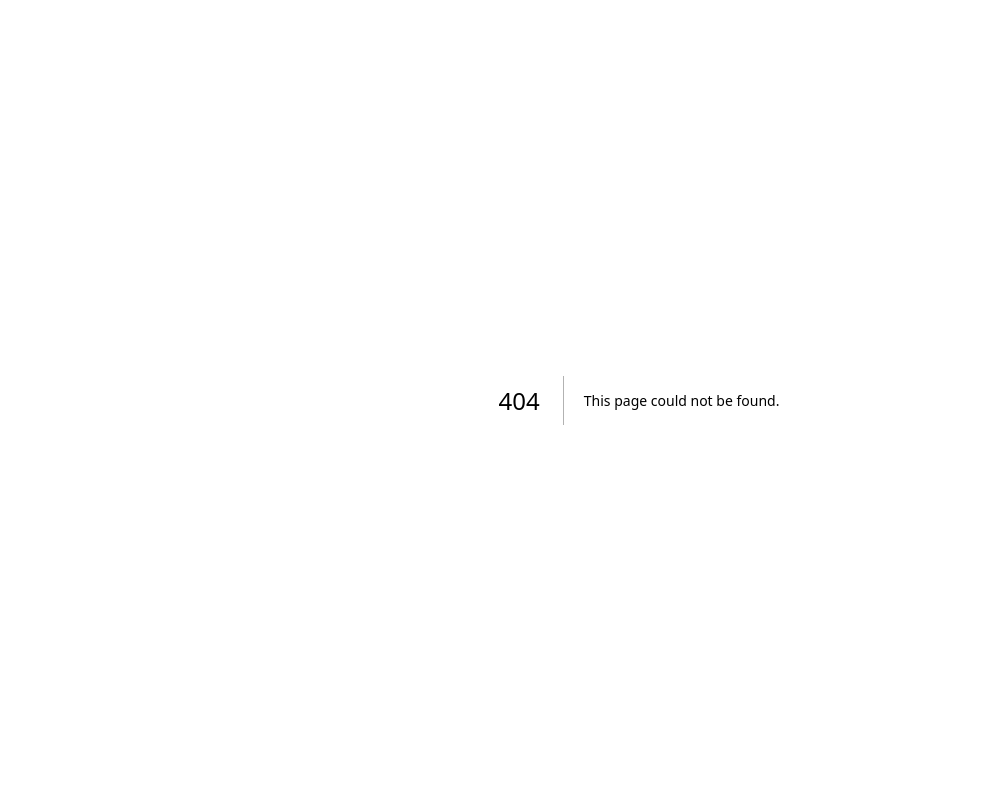
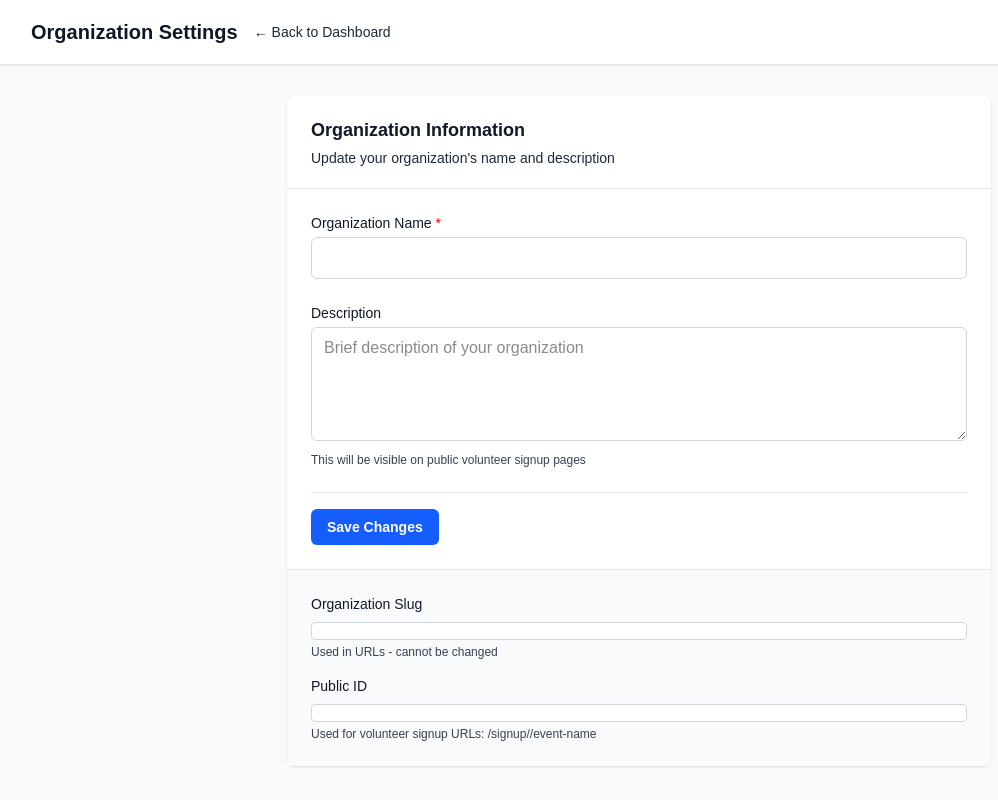
Before and after one commit to mathemusician/church-volunteers, a Next.js app in the folder apps/web/: page /admin/settings in a window 1280 px wide. Before the commit this address had no page. Shown: the whole page, without its empty margins (1-999 px from the left). Built offline with nearby package versions, Linux system fonts and the light colour scheme; no server answers.

Commit message:
Remove auto-extend weekly functionality

```diff
--- a/apps/web/src/app/admin/members/page.tsx
+++ b/apps/web/src/app/admin/members/page.tsx
@@ -127,7 +127,7 @@ export default function MembersPage() {
           <div className="flex h-16 justify-between items-center">
             <div className="flex items-center gap-4">
               <h1 className="text-xl font-bold text-gray-900">Team Members</h1>
-              <Link href="/dashboard" className="text-sm text-gray-600 hover:text-gray-900">
+              <Link href="/dashboard" className="text-sm text-gray-800 hover:text-gray-900">
                 ← Back to Dashboard
               </Link>
             </div>
@@ -174,9 +174,9 @@ export default function MembersPage() {
                       </span>
                     )}
                   </div>
-                  <p className="text-sm text-gray-600">{member.user_email}</p>
+                  <p className="text-sm text-gray-800">{member.user_email}</p>
                   {member.joined_at && (
-                    <p className="text-xs text-gray-500">
+                    <p className="text-xs text-gray-700">
                       Joined {new Date(member.joined_at).toLocaleDateString()}
                     </p>
                   )}
@@ -230,8 +230,8 @@ export default function MembersPage() {
                         {invite.role}
                       </span>
                     </div>
-                    <p className="text-sm text-gray-600">{invite.user_email}</p>
-                    <p className="text-xs text-gray-500">
+                    <p className="text-sm text-gray-800">{invite.user_email}</p>
+                    <p className="text-xs text-gray-700">
                       Invited by {invite.invited_by} on{' '}
                       {new Date(invite.invited_at).toLocaleDateString()}
                     </p>
@@ -257,13 +257,13 @@ export default function MembersPage() {
 
             {inviteUrl ? (
               <div className="space-y-4">
-                <p className="text-sm text-gray-700">
+                <p className="text-sm text-gray-900">
                   <strong>Invitation Created!</strong> Share this sign-in link with the new member:
                 </p>
                 <div className="p-3 bg-blue-50 rounded border border-blue-200 break-all text-sm text-gray-900">
                   {inviteUrl}
                 </div>
-                <p className="text-xs text-gray-600">
+                <p className="text-xs text-gray-800">
                   ✉️ They can click this link to sign in. If they don't have an account, they'll be
                   able to create one using their email. The invitation expires in 7 days.
                 </p>
--- /dev/null
+++ b/apps/web/src/app/admin/settings/page.tsx
@@ -0,0 +1,167 @@
+'use client';
+
+import { useEffect, useState } from 'react';
+import Link from 'next/link';
+
+interface Organization {
+  id: number;
+  name: string;
+  slug: string;
+  description: string | null;
+  public_id: string;
+}
+
+export default function SettingsPage() {
+  const [organization, setOrganization] = useState<Organization | null>(null);
+  const [loading, setLoading] = useState(true);
+  const [saving, setSaving] = useState(false);
+  const [formData, setFormData] = useState({
+    name: '',
+    description: '',
+  });
+
+  useEffect(() => {
+    fetchSettings();
+  }, []);
+
+  const fetchSettings = async () => {
+    try {
+      const response = await fetch('/api/admin/settings');
+      if (response.ok) {
+        const data = await response.json();
+        setOrganization(data);
+        setFormData({
+          name: data.name,
+          description: data.description || '',
+        });
+      }
+    } catch (error) {
+      console.error('Error fetching settings:', error);
+    } finally {
+      setLoading(false);
+    }
+  };
+
+  const handleSubmit = async (e: React.FormEvent) => {
+    e.preventDefault();
+    setSaving(true);
+
+    try {
+      const response = await fetch('/api/admin/settings', {
+        method: 'PATCH',
+        headers: { 'Content-Type': 'application/json' },
+        body: JSON.stringify(formData),
+      });
+
+      if (response.ok) {
+        const data = await response.json();
+        setOrganization(data.organization);
+        alert('Settings updated successfully!');
+      } else {
+        const data = await response.json();
+        alert(data.error || 'Failed to update settings');
+      }
+    } catch (error) {
+      alert('Error updating settings');
+    } finally {
+      setSaving(false);
+    }
+  };
+
+  if (loading) {
+    return <div className="p-8">Loading...</div>;
+  }
+
+  return (
+    <div className="min-h-screen bg-gray-50">
+      {/* Header */}
+      <nav className="bg-white shadow-sm">
+        <div className="mx-auto max-w-7xl px-4 sm:px-6 lg:px-8">
+          <div className="flex h-16 justify-between items-center">
+            <div className="flex items-center gap-4">
+              <h1 className="text-xl font-bold text-gray-900">Organization Settings</h1>
+              <Link href="/dashboard" className="text-sm text-gray-800 hover:text-gray-900">
+                ← Back to Dashboard
+              </Link>
+            </div>
+          </div>
+        </div>
+      </nav>
+
+      <main className="mx-auto max-w-3xl px-4 py-8 sm:px-6 lg:px-8">
+        <div className="bg-white shadow rounded-lg">
+          <div className="px-6 py-5 border-b border-gray-200">
+            <h2 className="text-lg font-semibold text-gray-900">Organization Information</h2>
+            <p className="mt-1 text-sm text-gray-800">
+              Update your organization's name and description
+            </p>
+          </div>
+
+          <form onSubmit={handleSubmit} className="px-6 py-6 space-y-6">
+            <div>
+              <label htmlFor="name" className="block text-sm font-medium text-gray-900 mb-1">
+                Organization Name <span className="text-red-600">*</span>
+              </label>
+              <input
+                type="text"
+                id="name"
+                value={formData.name}
+                onChange={(e) => setFormData({ ...formData, name: e.target.value })}
+                className="w-full px-3 py-2 border border-gray-300 rounded-md focus:outline-none focus:ring-2 focus:ring-blue-500"
+                required
+              />
+            </div>
+
+            <div>
+              <label htmlFor="description" className="block text-sm font-medium text-gray-900 mb-1">
+                Description
+              </label>
+              <textarea
+                id="description"
+                rows={4}
+                value={formData.description}
+                onChange={(e) => setFormData({ ...formData, description: e.target.value })}
+                className="w-full px-3 py-2 border border-gray-300 rounded-md focus:outline-none focus:ring-2 focus:ring-blue-500"
+                placeholder="Brief description of your organization"
+              />
+              <p className="mt-1 text-xs text-gray-700">
+                This will be visible on public volunteer signup pages
+              </p>
+            </div>
+
+            <div className="pt-4 border-t border-gray-200">
+              <button
+                type="submit"
+                disabled={saving}
+                className="rounded-md bg-blue-600 px-4 py-2 text-sm font-semibold text-white hover:bg-blue-500 disabled:opacity-50"
+              >
+                {saving ? 'Saving...' : 'Save Changes'}
+              </button>
+            </div>
+          </form>
+
+          {/* Read-only information */}
+          <div className="px-6 py-6 bg-gray-50 border-t border-gray-200 space-y-4">
+            <div>
+              <h3 className="text-sm font-medium text-gray-900 mb-2">Organization Slug</h3>
+              <code className="block px-3 py-2 bg-white border border-gray-300 rounded text-sm text-gray-900">
+                {organization?.slug}
+              </code>
+              <p className="mt-1 text-xs text-gray-700">Used in URLs - cannot be changed</p>
+            </div>
+
+            <div>
+              <h3 className="text-sm font-medium text-gray-900 mb-2">Public ID</h3>
+              <code className="block px-3 py-2 bg-white border border-gray-300 rounded text-sm text-gray-900">
+                {organization?.public_id}
+              </code>
+              <p className="mt-1 text-xs text-gray-700">
+                Used for volunteer signup URLs: /signup/{organization?.public_id}/event-name
+              </p>
+            </div>
+          </div>
+        </div>
+      </main>
+    </div>
+  );
+}
--- a/apps/web/src/app/admin/volunteer-manager/components/EventFormModal.tsx
+++ b/apps/web/src/app/admin/volunteer-manager/components/EventFormModal.tsx
@@ -18,7 +18,6 @@ export function EventFormModal({ isOpen, editingEvent, onClose, onSubmit }: Even
     end_date: '',
     is_active: true,
     is_template: false,
-    auto_extend: false,
   });
 
   useEffect(() => {
@@ -32,7 +31,6 @@ export function EventFormModal({ isOpen, editingEvent, onClose, onSubmit }: Even
         end_date: editingEvent.end_date || '',
         is_active: editingEvent.is_active,
         is_template: editingEvent.is_template,
-        auto_extend: editingEvent.auto_extend || false,
       });
     } else {
       setForm({
@@ -44,7 +42,6 @@ export function EventFormModal({ isOpen, editingEvent, onClose, onSubmit }: Even
         end_date: '',
         is_active: true,
         is_template: false,
-        auto_extend: false,
       });
     }
   }, [editingEvent]);
@@ -138,18 +135,6 @@ export function EventFormModal({ isOpen, editingEvent, onClose, onSubmit }: Even
                   className="w-full border border-gray-300 rounded-md px-3 py-2 text-gray-900"
                 />
               </div>
-              <div className="flex items-center">
-                <input
-                  type="checkbox"
-                  id="auto_extend"
-                  checked={form.auto_extend}
-                  onChange={(e) => setForm({ ...form, auto_extend: e.target.checked })}
-                  className="mr-2"
-                />
-                <label htmlFor="auto_extend" className="text-sm text-gray-700">
-                  Auto-extend weekly (automatically create next week's event 7 days later)
-                </label>
-              </div>
             </>
           )}
 
--- a/apps/web/src/app/admin/volunteer-manager/components/EventSidebar.tsx
+++ b/apps/web/src/app/admin/volunteer-manager/components/EventSidebar.tsx
@@ -145,7 +145,6 @@ export function EventSidebar({
                   <div className="flex flex-col gap-0.5">
                     <div className="flex items-center gap-1">
                       <span>📋</span>
-                      {template.auto_extend && <span title="Auto-extends weekly">🔄</span>}
                       <span className="font-medium">{template.title}</span>
                       {instances.length > 0 && (
                         <span className="text-xs text-gray-500">({instances.length})</span>
@@ -172,7 +171,6 @@ export function EventSidebar({
                       >
                         <div className="flex flex-col gap-0.5">
                           <div className="flex items-center gap-1">
-                            {instance.auto_extend && <span title="Auto-extends weekly">🔄</span>}
                             <span className="font-medium">{instance.title}</span>
                           </div>
                           {formatEventDate(instance) && (
@@ -218,7 +216,6 @@ export function EventSidebar({
             >
               <div className="flex flex-col gap-0.5">
                 <div className="flex items-center gap-1">
-                  {event.auto_extend && <span title="Auto-extends weekly">🔄</span>}
                   <span className="font-medium">{event.title}</span>
                 </div>
                 {formatEventDate(event) && (
--- a/apps/web/src/app/admin/volunteer-manager/hooks/useEvents.ts
+++ b/apps/web/src/app/admin/volunteer-manager/hooks/useEvents.ts
@@ -11,7 +11,6 @@ export interface Event {
   end_date: string | null;
   is_template: boolean;
   template_id: number | null;
-  auto_extend: boolean;
 }
 
 export function useEvents() {
--- /dev/null
+++ b/apps/web/src/app/api/admin/settings/route.ts
@@ -0,0 +1,72 @@
+import { NextRequest, NextResponse } from 'next/server';
+import { auth } from '@/auth';
+import { query } from '@/lib/db';
+import { getCurrentOrgContext, hasPermission } from '@/lib/orgContext';
+
+// GET - Get organization settings
+export async function GET(_request: NextRequest) {
+  try {
+    const session = await auth();
+    if (!session) {
+      return NextResponse.json({ error: 'Unauthorized' }, { status: 401 });
+    }
+
+    const orgContext = await getCurrentOrgContext();
+    if (!orgContext) {
+      return NextResponse.json({ error: 'No organization found' }, { status: 403 });
+    }
+
+    const result = await query(
+      'SELECT id, name, slug, description, public_id FROM organizations WHERE id = $1',
+      [orgContext.organizationId]
+    );
+
+    if (result.rows.length === 0) {
+      return NextResponse.json({ error: 'Organization not found' }, { status: 404 });
+    }
+
+    return NextResponse.json(result.rows[0]);
+  } catch (error: any) {
+    console.error('Error fetching organization settings:', error);
+    return NextResponse.json({ error: 'Internal server error' }, { status: 500 });
+  }
+}
+
+// PATCH - Update organization settings
+export async function PATCH(request: NextRequest) {
+  try {
+    const session = await auth();
+    if (!session) {
+      return NextResponse.json({ error: 'Unauthorized' }, { status: 401 });
+    }
+
+    const orgContext = await getCurrentOrgContext();
+    if (!orgContext) {
+      return NextResponse.json({ error: 'No organization found' }, { status: 403 });
+    }
+
+    // Check if user has admin permission
+    if (!hasPermission(orgContext.userRole, 'admin')) {
+      return NextResponse.json({ error: 'Insufficient permissions' }, { status: 403 });
+    }
+
+    const { name, description } = await request.json();
+
+    if (!name || !name.trim()) {
+      return NextResponse.json({ error: 'Organization name is required' }, { status: 400 });
+    }
+
+    const result = await query(
+      'UPDATE organizations SET name = $1, description = $2 WHERE id = $3 RETURNING *',
+      [name.trim(), description?.trim() || null, orgContext.organizationId]
+    );
+
+    return NextResponse.json({
+      message: 'Organization updated successfully',
+      organization: result.rows[0],
+    });
+  } catch (error: any) {
+    console.error('Error updating organization:', error);
+    return NextResponse.json({ error: 'Internal server error' }, { status: 500 });
+  }
+}
--- a/apps/web/src/app/dashboard/page.tsx
+++ b/apps/web/src/app/dashboard/page.tsx
@@ -94,6 +94,14 @@ export default async function DashboardPage() {
             <p className="text-sm text-gray-600">Invite and manage organization members</p>
           </Link>
 
+          <Link
+            href="/admin/settings"
+            className="block rounded-lg bg-white p-6 shadow hover:shadow-md transition-shadow"
+          >
+            <h3 className="text-lg font-semibold text-gray-900 mb-2">⚙️ Settings</h3>
+            <p className="text-sm text-gray-600">Update organization name and details</p>
+          </Link>
+
           {/* User Info Card */}
           <div className="rounded-lg bg-white p-6 shadow md:col-span-2">
             <h3 className="text-lg font-semibold text-gray-700 mb-4">User Information</h3>
```
